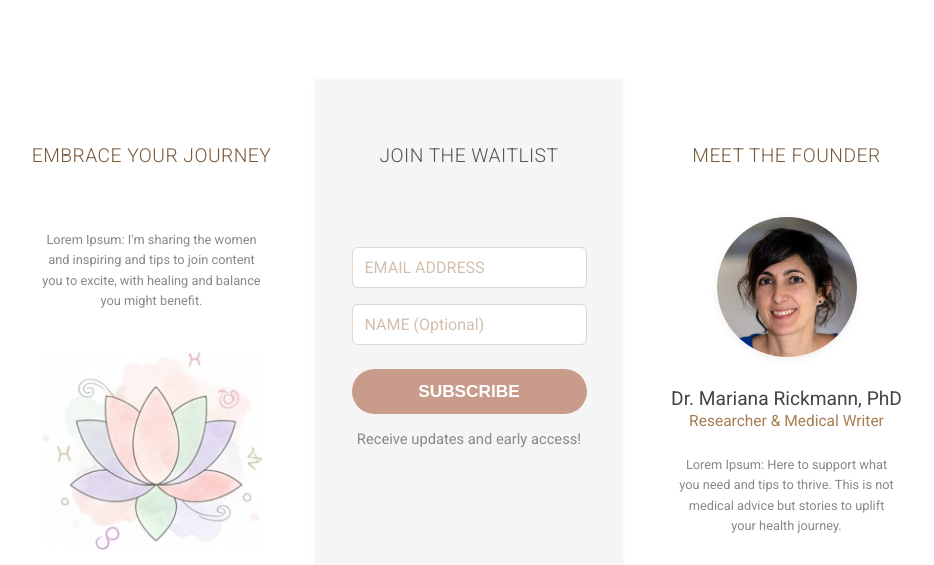
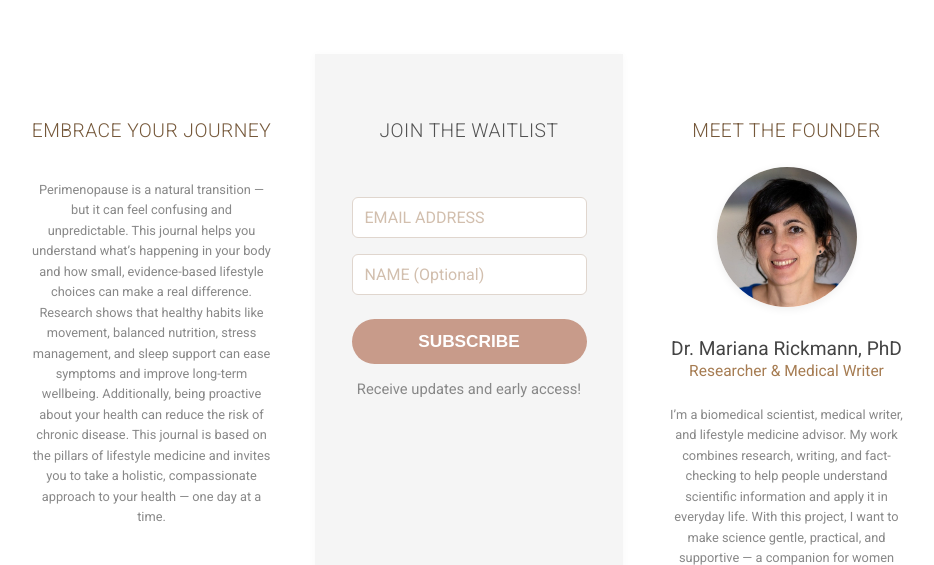
Before and after one commit to xaviseg/peri-landing, a plain HTML site: page frontend/index.html in a window 1280 px wide. Shown: the part 167-732 px from the top of the page, without its empty margins (171-1105 px from the left). Drawn offline with Linux system fonts and the light colour scheme.

Commit message:
Add new EN text

```diff
--- a/frontend/index.html
+++ b/frontend/index.html
@@ -29,7 +29,7 @@
         max-width: 930px;
         margin: 0 auto;
         background: #fff;
-        padding-top: 50px;
+        padding-top: 25px;
         display: flex;
         flex-direction: row;
         justify-content: space-between;
@@ -80,7 +80,7 @@
         font-size: 1.2rem;
         color: #75583a;
         font-weight: 300;
-        margin-bottom: 50px;
+        margin-bottom: 25px;
         letter-spacing: 0.5px;
         font-family: "Roboto", Arial, sans-serif;
       }
@@ -93,7 +93,7 @@
         color: #888;
         margin-bottom: 24px;
         line-height: 1.6;
-        max-width: 220px;
+        max-width: 240px;
       }
       .flower-img {
         width: 220px;
@@ -216,8 +216,16 @@
       <div class="column left">
         <div class="section-title">EMBRACE YOUR JOURNEY</div>
         <p>
-          Lorem Ipsum: I'm sharing the women and inspiring and tips to join
-          content you to excite, with healing and balance you might benefit.
+          Perimenopause is a natural transition — but it can feel confusing and
+          unpredictable. This journal helps you understand what’s happening in
+          your body and how small, evidence-based lifestyle choices can make a
+          real difference. Research shows that healthy habits like movement,
+          balanced nutrition, stress management, and sleep support can ease
+          symptoms and improve long-term wellbeing. Additionally, being
+          proactive about your health can reduce the risk of chronic disease.
+          This journal is based on the pillars of lifestyle medicine and invites
+          you to take a holistic, compassionate approach to your health — one
+          day at a time.
         </p>
         <img src="images/flower.jpg" alt="Lotus Flower" class="flower-img" />
       </div>
@@ -249,8 +257,12 @@
         <div class="founder-name">Dr. Mariana Rickmann, PhD</div>
         <div class="founder-title">Researcher &amp; Medical Writer</div>
         <p>
-          Lorem Ipsum: Here to support what you need and tips to thrive. This is
-          not medical advice but stories to uplift your health journey.
+          I’m a biomedical scientist, medical writer, and lifestyle medicine
+          advisor. My work combines research, writing, and fact-checking to help
+          people understand scientific information and apply it in everyday
+          life. With this project, I want to make science gentle, practical, and
+          supportive — a companion for women navigating perimenopause with
+          curiosity and self-care.
         </p>
         <div class="social-icons">
           <a href="#" title="Twitter" aria-label="Twitter"
```
